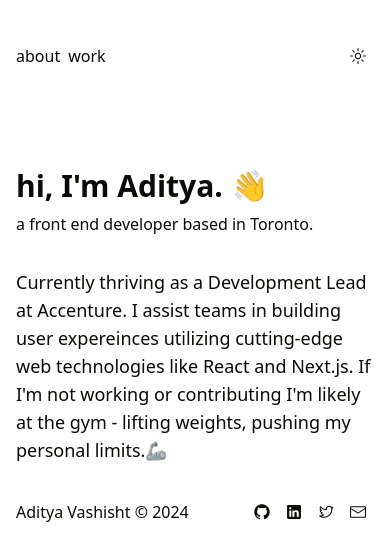
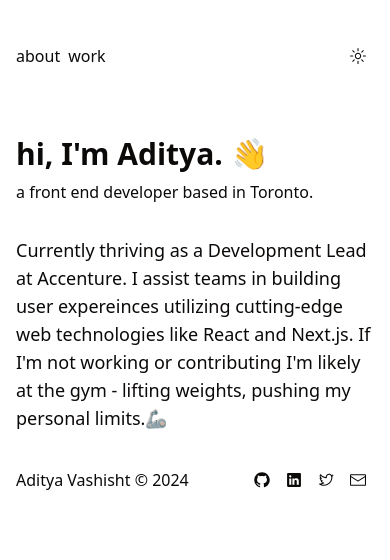
Before and after one commit to adityavashisht9/adityavashisht.com, a Next.js app: page / in a window 390 px wide. Shown: the top 560 px of the page. Built offline with nearby package versions, Linux system fonts and the light colour scheme.

Commit message:
Fixed margins for smaller screen sizes

```diff
--- a/app/layout.tsx
+++ b/app/layout.tsx
@@ -23,13 +23,13 @@ export default function RootLayout({
 }>) {
   return (
     <html lang="en" suppressHydrationWarning>
-      <body className="antialiased max-w-2xl  mx-4 lg:mx-auto flex flex-col justify-between  md:h-screen pt-10 pb-8">
+      <body className="antialiased max-w-2xl  mx-4 lg:mx-auto flex flex-col justify-between md:h-screen pt-10 pb-8">
         <ThemeProvider attribute="class" defaultTheme="system">
           <div>
             <header className="flex justify-between">
               <NavBar />
             </header>
-            <main className="mt-24 mb-8">{children}</main>
+            <main className="mt-16 mb-8 sm:mt-24">{children}</main>
           </div>
           <footer>
             <div className="flex items-center justify-between">
```
